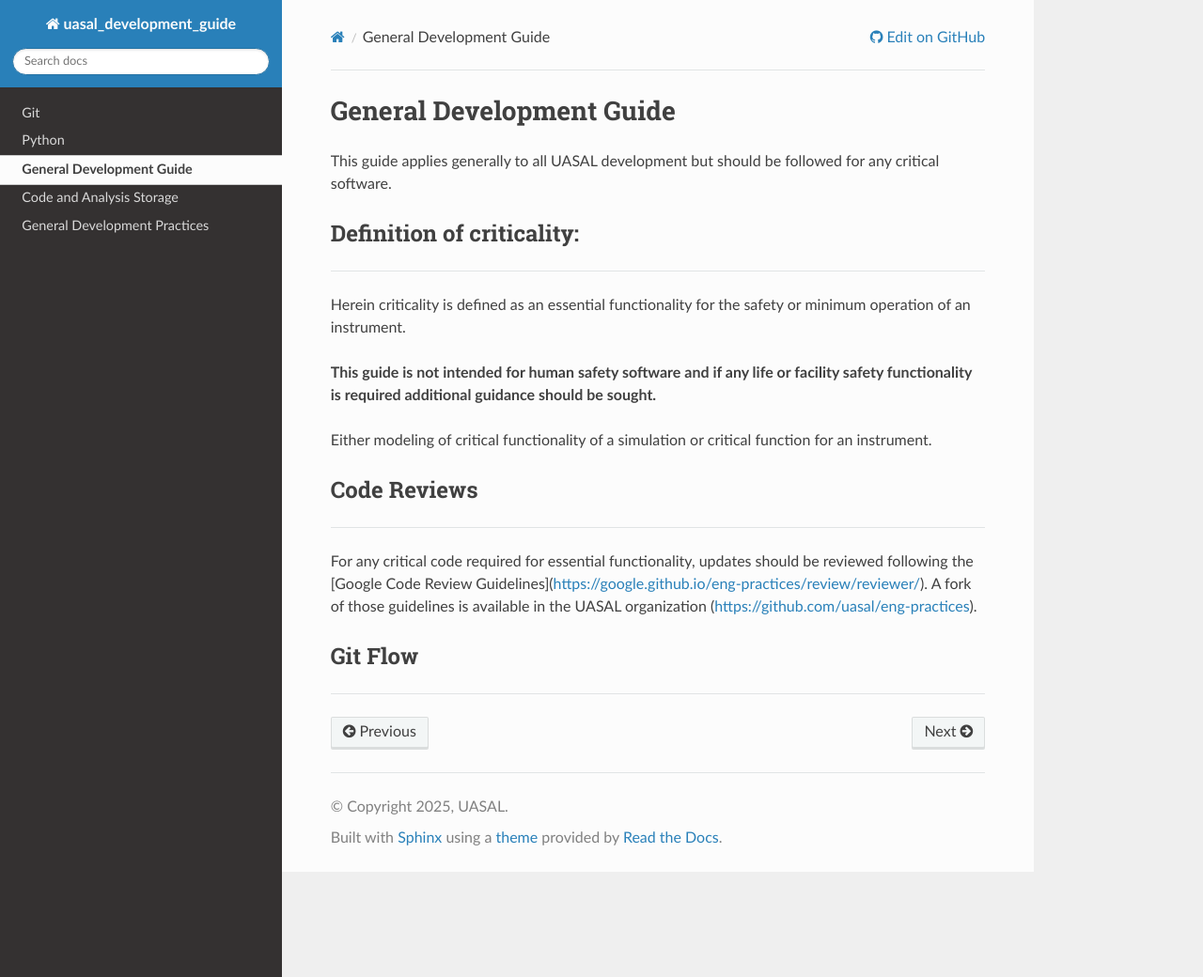
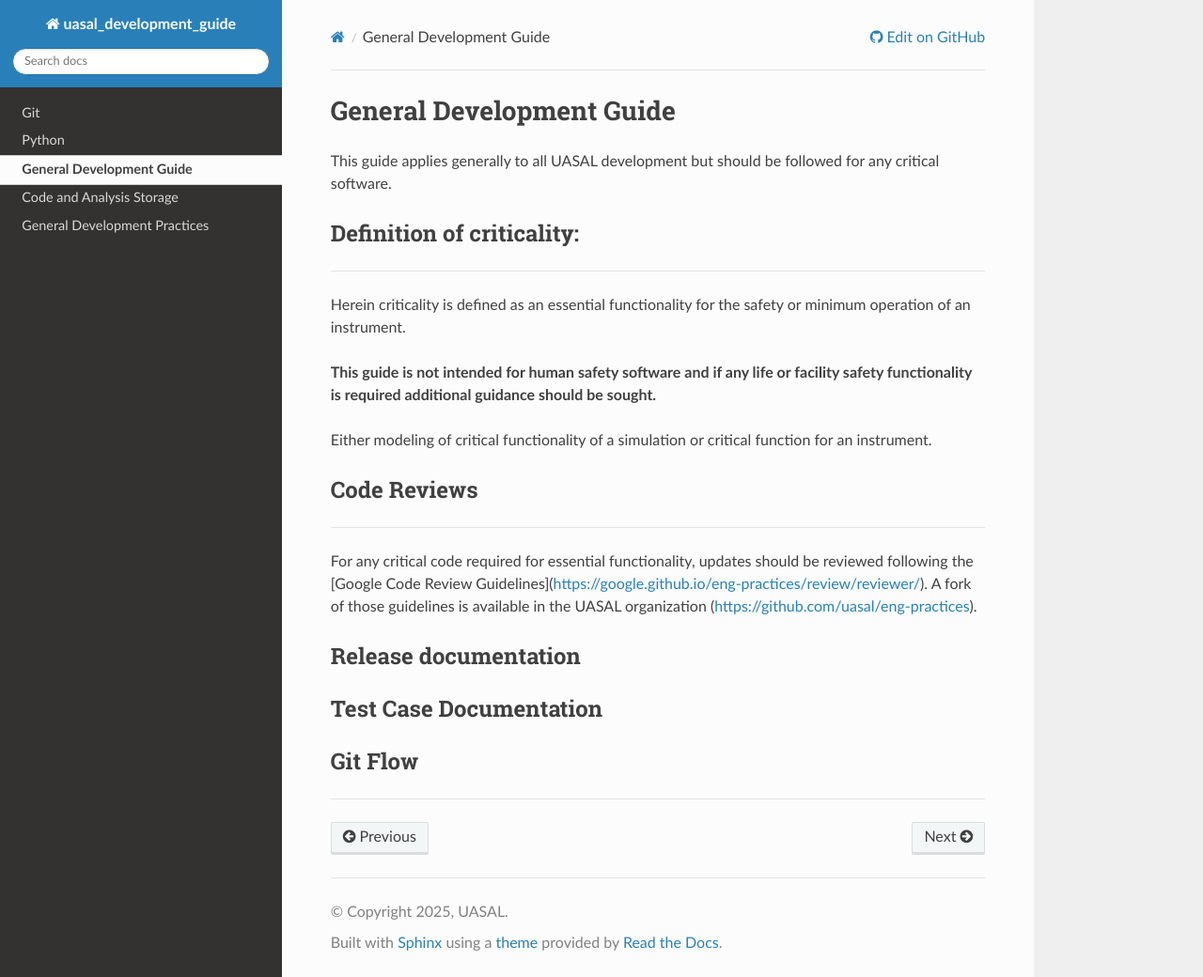
Before and after one commit to uasal/uasal_development_guide, a Sphinx documentation site: the page built from source/general/general.rst, in a window 1280 px wide and 1040 px high. Shown: the whole window at 94% size. Built offline with Sphinx 7.4.7 and the Read the Docs theme 3.1.0, drawn with Linux system fonts in a browser that asks for light colours; some of the changed lines change nothing that is shown.

Commit message:
Update general.rst

```diff
--- a/source/general/general.rst
+++ b/source/general/general.rst
@@ -25,7 +25,20 @@
 For any critical code required for essential functionality, updates should be reviewed following the [Google Code Review Guidelines](https://google.github.io/eng-practices/review/reviewer/). A fork of those guidelines is available in the UASAL organization (https://github.com/uasal/eng-practices).
 
 
+=================
+=================
+Release documentation
+=================
+=================
+ in the Forge environment and within the code itself, release notes on what was changed, by whom, and the reviewers shall be captured.
 
+
+=================
+=================
+Test Case Documentation
+=================
+=================
+Test Case Documentation – for embedded software and firmware, test cases shall be defined as part of the verification and validation process. Code under test shall be version controlled as well as input test products. Code reviewer shall review test cases to ensure that the inputs are a) appropriate for the various test cases and b) have defined expected responses/outputs that can be archived. Test documentation shall include: version of code under test, version of inputs to code, test environment – bench top, emulator, etc, date of test performed, and who performed the test, along with the test results.
 
 =================
 =================
```
